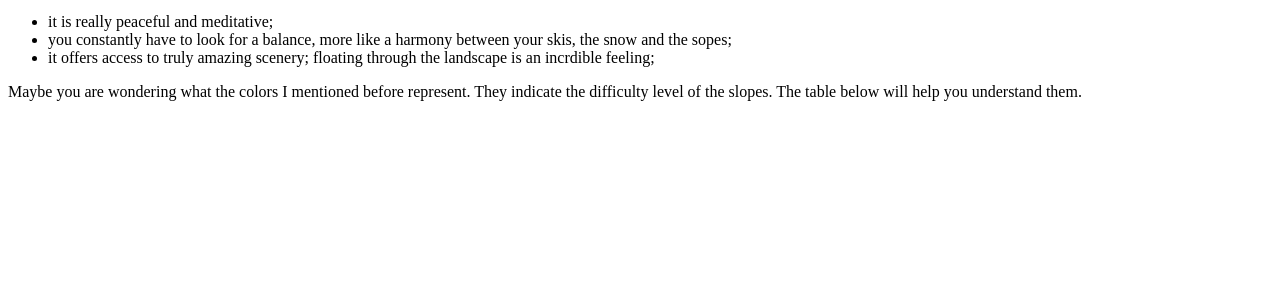
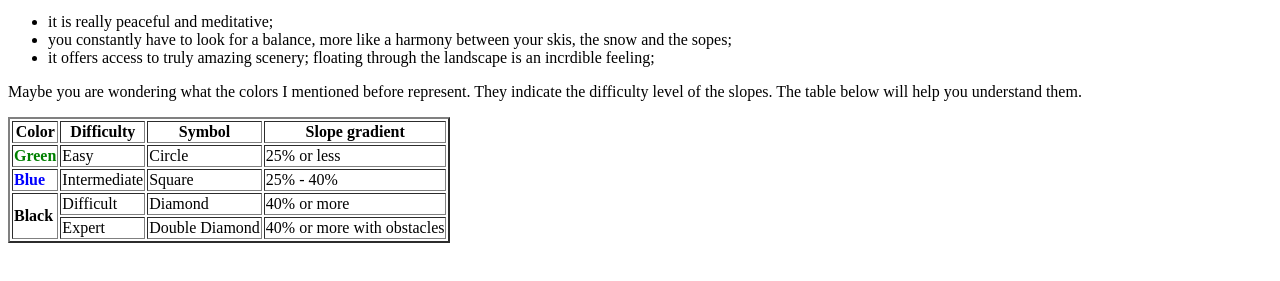
Before and after one commit to AndreeaBarba/barbaselua.github.io, a plain HTML site: page index.html in a window 1280 px wide. Shown: the part 137-418 px from the top of the page. Drawn offline with Linux system fonts and the light colour scheme.

Commit message:
Add table

```diff
--- a/index.html
+++ b/index.html
@@ -12,5 +12,36 @@
 	<li>it offers access to truly amazing scenery; floating through the landscape is an incrdible feeling;</li>
 </ul>
 <p>Maybe you are wondering what the colors I mentioned before represent. They indicate the difficulty level of the slopes. The table below will help you understand them. </p>
+<table border="2">
+<tr>
+	<th>Color</th>
+	<th>Difficulty</th>
+	<th>Symbol</th>
+	<th>Slope gradient</th>
+</tr>
+<tr>
+    <td style="color:green"><b>Green</b></td>
+    <td>Easy</td>
+    <td>Circle</td>
+    <td> 25% or less </td>
+</tr>
+<tr>
+    <td style="color: blue"><b>Blue</b></td>
+    <td>Intermediate</td>
+    <td>Square</td>
+    <td> 25% - 40% </td>
+</tr>
+<tr>
+	<td rowspan="2" style="color: black"><b>Black</b></td>
+	<td>Difficult</td>
+	<td>Diamond</td>
+	<td> 40% or more</td>
+</tr>
+<tr>
+<td>Expert</td>
+<td>Double Diamond</td>
+<td> 40% or more with obstacles</td>
+</tr>
+</table>
 </body>
 </html>
```
